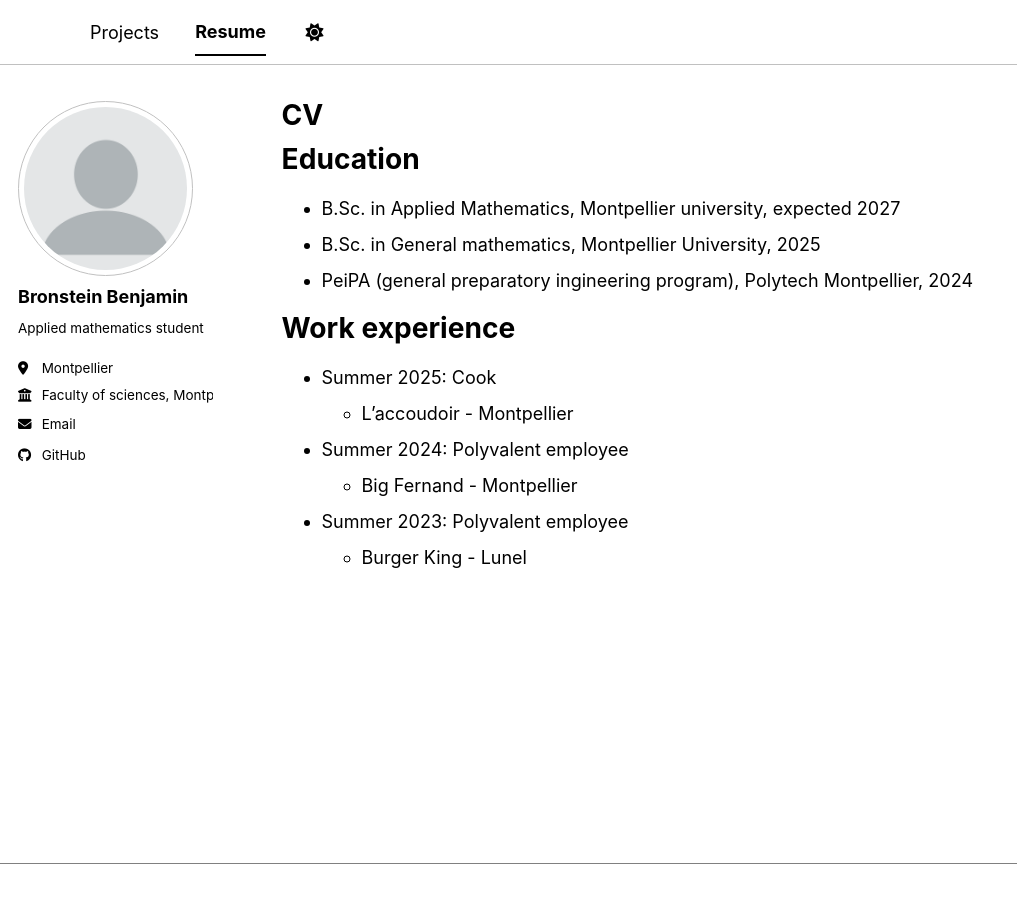
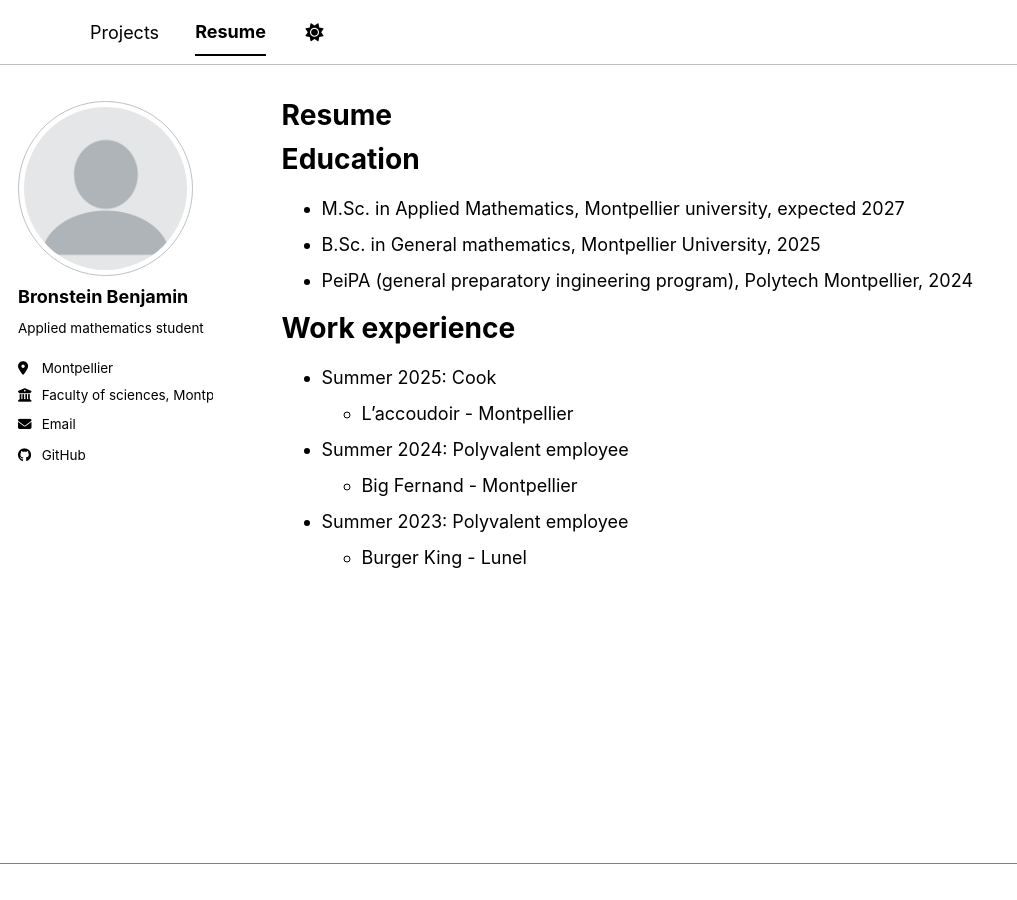
Before and after one commit to HerrBronstein/herrbronstein.github.io, a Jekyll site: the page built from _pages/cv.md, in a window 1280 px wide. Shown: the whole page, without its empty margins (0-1017 px from the left). Built offline with Jekyll 4.4.1, drawn with Linux system fonts in a browser that asks for light colours; a style sheet for code colours, icons or effects is not loaded.

Commit message:
Update cv.md

```diff
--- a/_pages/cv.md
+++ b/_pages/cv.md
@@ -1,6 +1,6 @@
 ---
 layout: archive
-title: "CV"
+title: "Resume"
 permalink: /cv/
 author_profile: true
 redirect_from:
@@ -11,7 +11,7 @@ redirect_from:
 
 Education
 ======
-* B.Sc. in Applied Mathematics, Montpellier university, expected 2027
+* M.Sc. in Applied Mathematics, Montpellier university, expected 2027
 * B.Sc. in General mathematics, Montpellier University, 2025
 * PeiPA (general preparatory ingineering program), Polytech Montpellier, 2024
 
```
